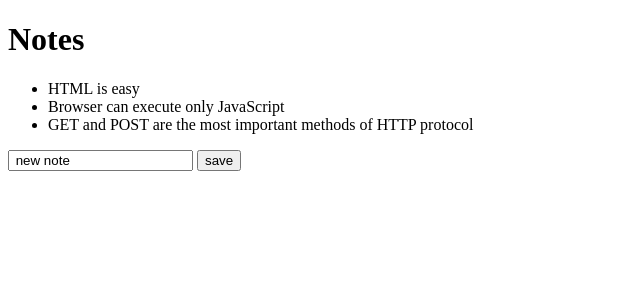
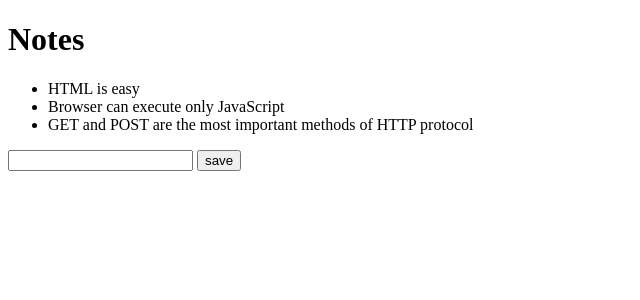
Before and after one commit to Anshul117/Full-Stack-Open, a React (Vite) app in the folder temp/rendColl/: page / in a window 1280 px wide. Shown: the top 300 px of the page, without its empty margins (0-640 px from the left). Built offline with nearby package versions, Linux system fonts and the light colour scheme.

Commit message:
'BugFixed'

```diff
--- a/temp/rendColl/src/App.jsx
+++ b/temp/rendColl/src/App.jsx
@@ -3,11 +3,19 @@ import { useState } from "react"
 const App = (props) => {
   console.log(props.notes)
   const [notes, setNotes] = useState(props.notes)
-  const [ newNote,setNewNote] = useState( ' new note')
+  const [ newNote,setNewNote] = useState( '')
   const addNote = (event) =>{
 
     event.preventDefault()
+    const noteObject = {
+      content : newNote,
+      important : Math.random() <0.5,
+      id : String(notes.length +1)
 
+
+    }
+    setNotes(notes.concat(noteObject))
+    setNewNote( '')  // to set field back to empty string after update
   }
 
 
```
